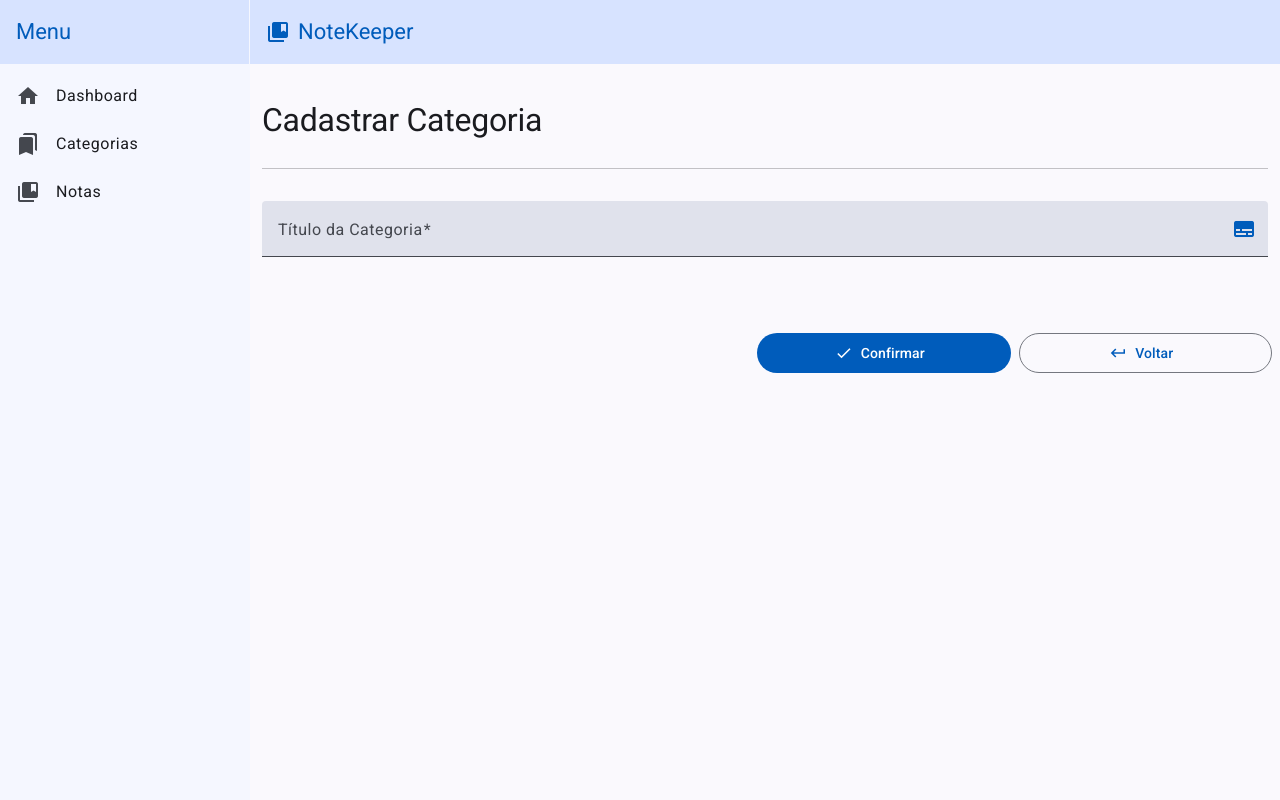
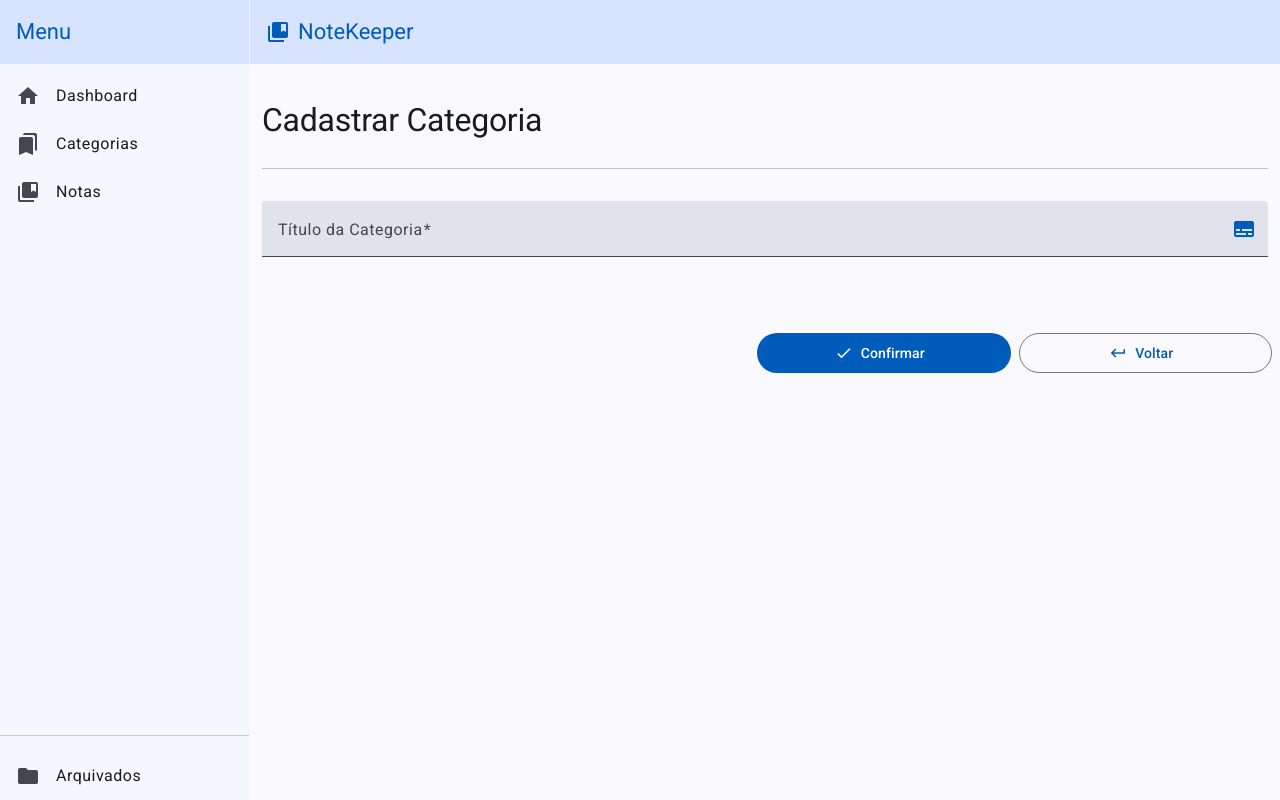
Before and after one commit to chayannerech/NoteKeeper, an Angular app: page /categorias/inserir in a window 1280 px wide. Built offline with nearby package versions, Linux system fonts and the light colour scheme.

Commit message:
Adicionado o link no sidebar e a rota

```diff
--- a/src/app/app.routes.ts
+++ b/src/app/app.routes.ts
@@ -2,10 +2,12 @@ import { Routes } from '@angular/router';
 import { DashboardComponent } from './views/dashboard/dashboard.component';
 import { notasRoutes } from './views/notas/notas.routes';
 import { categoriasRoutes } from './views/categorias/categorias.routes';
+import { NotasArquivadasComponent } from './views/notasArquivadas/notas-arquivadas.component';
 
 export const routes: Routes = [
   { path: '', redirectTo: 'dashboard', pathMatch: 'full' },
   { path: 'dashboard', component: DashboardComponent },
   { path: 'categorias', children: categoriasRoutes },
   { path: 'notas', children: notasRoutes },
+  { path: 'notas-arquivadas', component: NotasArquivadasComponent },
 ];
--- a/src/app/core/components/shell/shell.component.html
+++ b/src/app/core/components/shell/shell.component.html
@@ -5,7 +5,7 @@
     [opened]="(isHandset$ | async) === false"
   >
     <mat-toolbar>Menu</mat-toolbar>
-    <mat-nav-list>
+    <mat-nav-list class="app-mat-nav">
       <a mat-list-item href="#">
         <mat-icon matListItemIcon>home</mat-icon>
         Dashboard
@@ -18,6 +18,13 @@
         <mat-icon matListItemIcon>collections_bookmarks</mat-icon>
         Notas
       </a>
+      <div class="mt-auto">
+        <hr>
+        <a mat-list-item href="notas-arquivadas">
+          <mat-icon matListItemIcon>folder</mat-icon>
+          Arquivados
+        </a>
+      </div>
     </mat-nav-list>
   </mat-sidenav>
 
--- a/src/app/core/components/shell/shell.component.scss
+++ b/src/app/core/components/shell/shell.component.scss
@@ -20,3 +20,9 @@
   background-color: #d7e3ff;
   color: #005cbb;
 }
+
+.app-mat-nav {
+  display: flex;
+  flex-direction: column;
+  height: 93%;
+}
--- a/src/app/views/notas/services/nota.service.ts
+++ b/src/app/views/notas/services/nota.service.ts
@@ -37,4 +37,9 @@ export class NotaService {
     const urlCompleto = `${this.url}/${id}?_expand=categoria`;
     return this.http.get<DetalhesNota>(urlCompleto);
   }
+
+  atualizar(id: number): Observable<DetalhesNota> {
+    const urlCompleto = `${this.url}/${id}?_expand=categoria`;
+    return this.http.get<DetalhesNota>(urlCompleto);
+  }
 }
```
